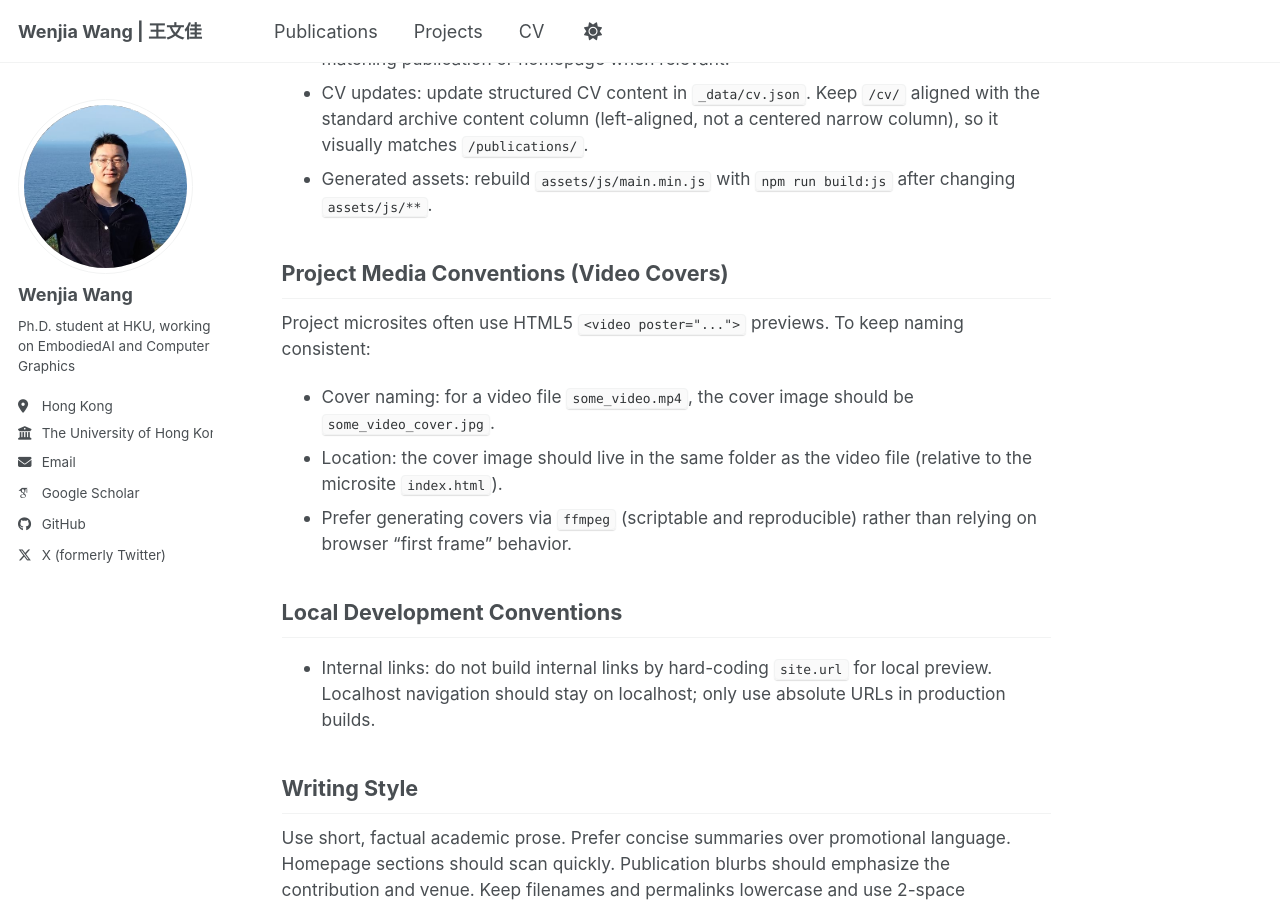
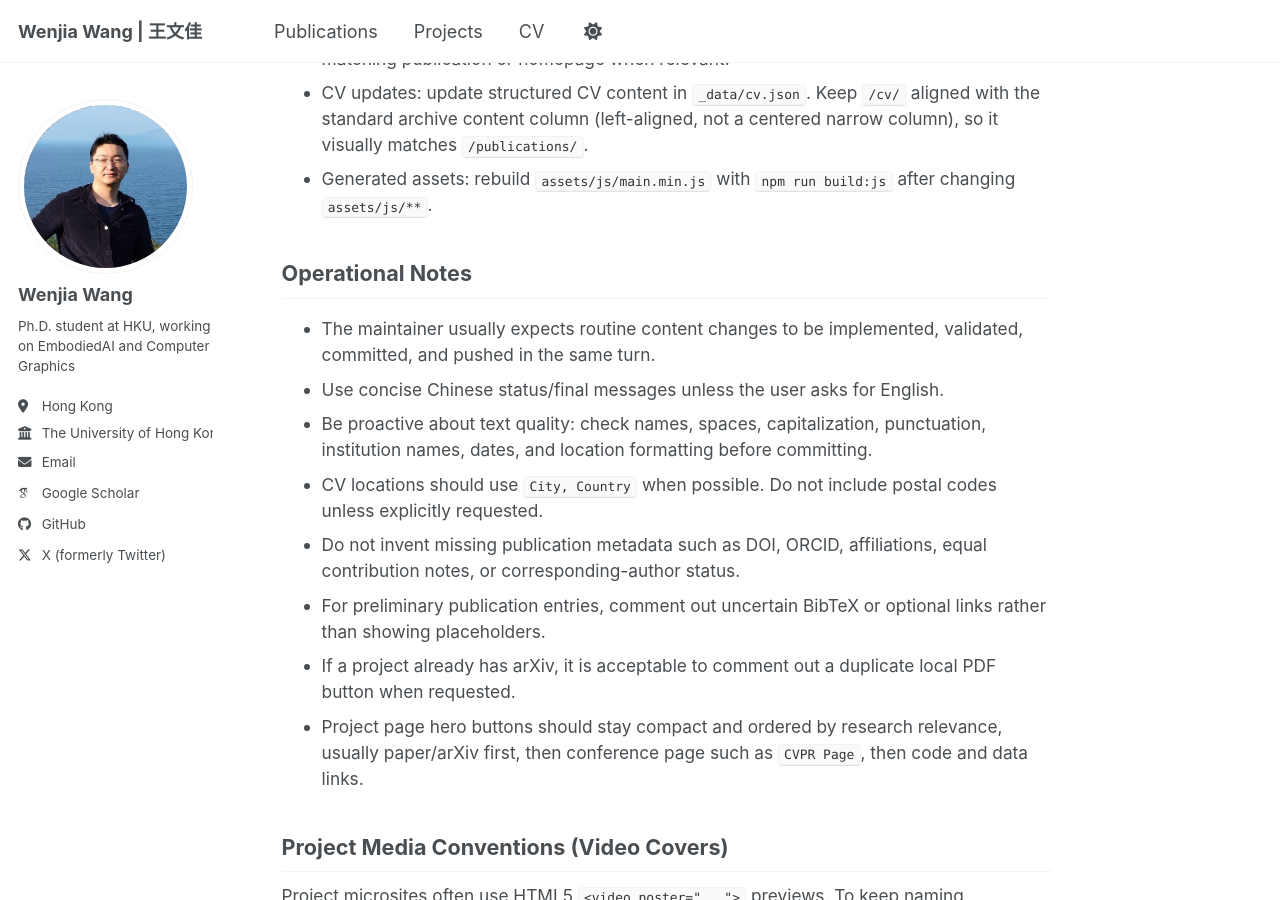
Before and after one commit to WenjiaWang0312/WenjiaWang0312.github.io, a Jekyll site: the page built from AGENTS.md, in a window 1280 px wide and 900 px high, scrolled down 2649 px. Built offline with Jekyll 4.4.1, drawn with Linux system fonts in a browser that asks for light colours; some web fonts are replaced; our own code applies the rules of GitHub Pages for plain Markdown files; a script bundle is joined from its source files by our own code; library files that are not in the unit come from our copies; some of the changed text lies outside the part shown.

Commit message:
Document agent operational notes

```diff
--- a/AGENTS.md
+++ b/AGENTS.md
@@ -51,6 +51,16 @@ These are local conventions used by the current homepage implementation. Prefer
 - CV updates: update structured CV content in `_data/cv.json`. Keep `/cv/` aligned with the standard archive content column (left-aligned, not a centered narrow column), so it visually matches `/publications/`.
 - Generated assets: rebuild `assets/js/main.min.js` with `npm run build:js` after changing `assets/js/**`.
 
+## Operational Notes
+- The maintainer usually expects routine content changes to be implemented, validated, committed, and pushed in the same turn.
+- Use concise Chinese status/final messages unless the user asks for English.
+- Be proactive about text quality: check names, spaces, capitalization, punctuation, institution names, dates, and location formatting before committing.
+- CV locations should use `City, Country` when possible. Do not include postal codes unless explicitly requested.
+- Do not invent missing publication metadata such as DOI, ORCID, affiliations, equal contribution notes, or corresponding-author status.
+- For preliminary publication entries, comment out uncertain BibTeX or optional links rather than showing placeholders.
+- If a project already has arXiv, it is acceptable to comment out a duplicate local PDF button when requested.
+- Project page hero buttons should stay compact and ordered by research relevance, usually paper/arXiv first, then conference page such as `CVPR Page`, then code and data links.
+
 ## Project Media Conventions (Video Covers)
 Project microsites often use HTML5 `<video poster="...">` previews. To keep naming consistent:
 
@@ -67,6 +77,13 @@ Use short, factual academic prose. Prefer concise summaries over promotional lan
 ## Validation Checklist
 Run `bundle exec jekyll build --destination ./_site` before finishing. Use `./preview.sh` for manual review when layout or content changes are visible. Check `/`, `/publications/`, `/projects/`, and `/cv/`; verify image paths, PDF links, external links, and mobile layout. Run `npm install` once per environment and `npm run build:js` when JavaScript changes.
 
+## Deployment Notes
+- GitHub Pages deploys from the `main` branch through `.github/workflows/pages.yml`.
+- Keep workflow concurrency as `cancel-in-progress: false` so Pages deployments queue instead of canceling each other.
+- If a pushed change is visible in GitHub source but not on the live site, inspect the latest Actions run before assuming the push failed.
+- A failed `actions/deploy-pages` step with "due to in progress deployment" usually means GitHub Pages has a deployment lock. Wait, rerun the latest workflow, or cancel the stuck deployment from GitHub UI if needed.
+- Node.js deprecation warnings in Actions are not necessarily deploy failures; check the actual failed step and error message.
+
 ## Change Safety
 Do not change existing permalinks unless explicitly requested. Do not move files in `files/` or image assets without updating all references. Do not edit generated files by hand when a source file exists. Do not update homepage callouts without checking the matching collection or project page.
 
```
